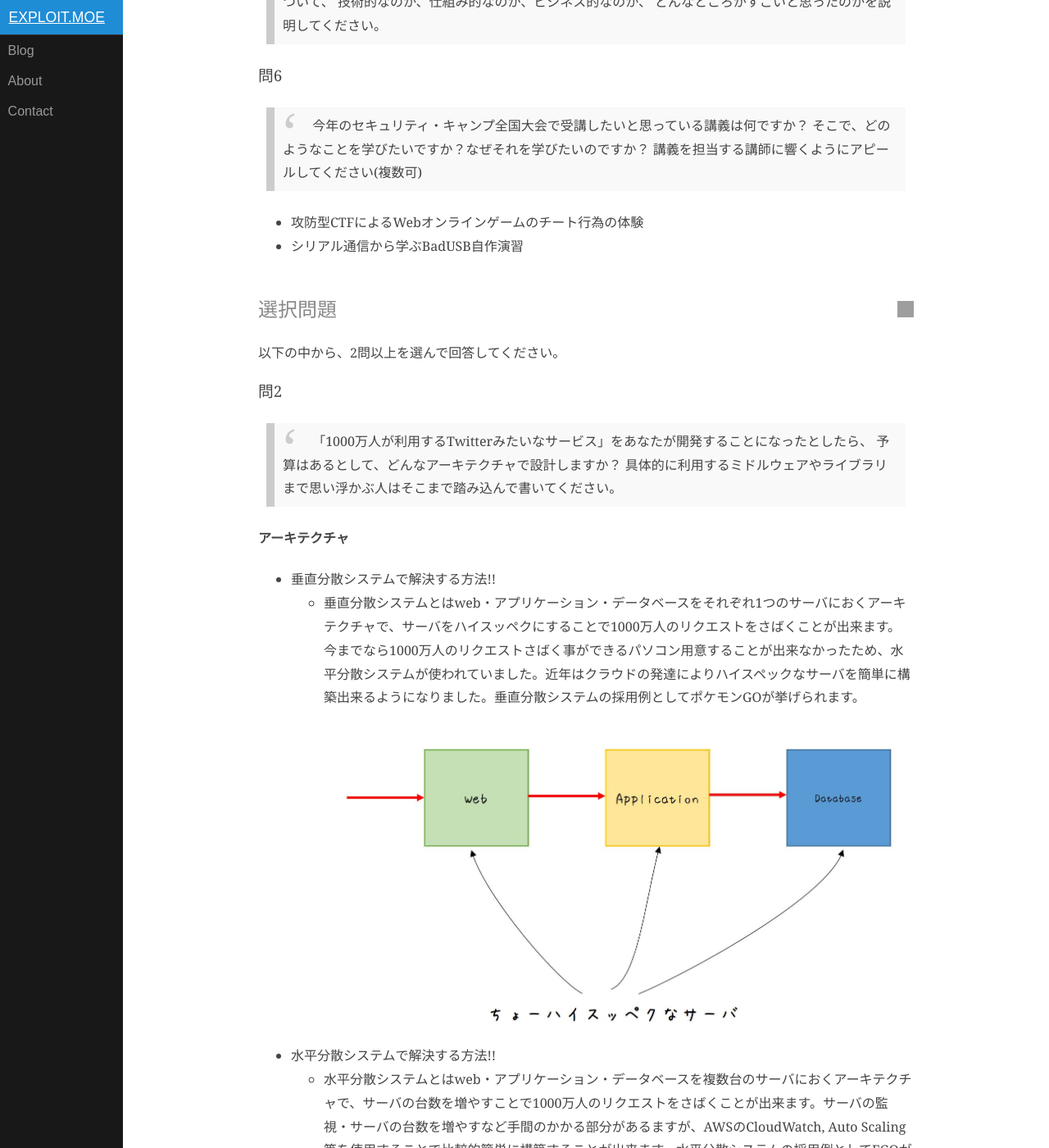
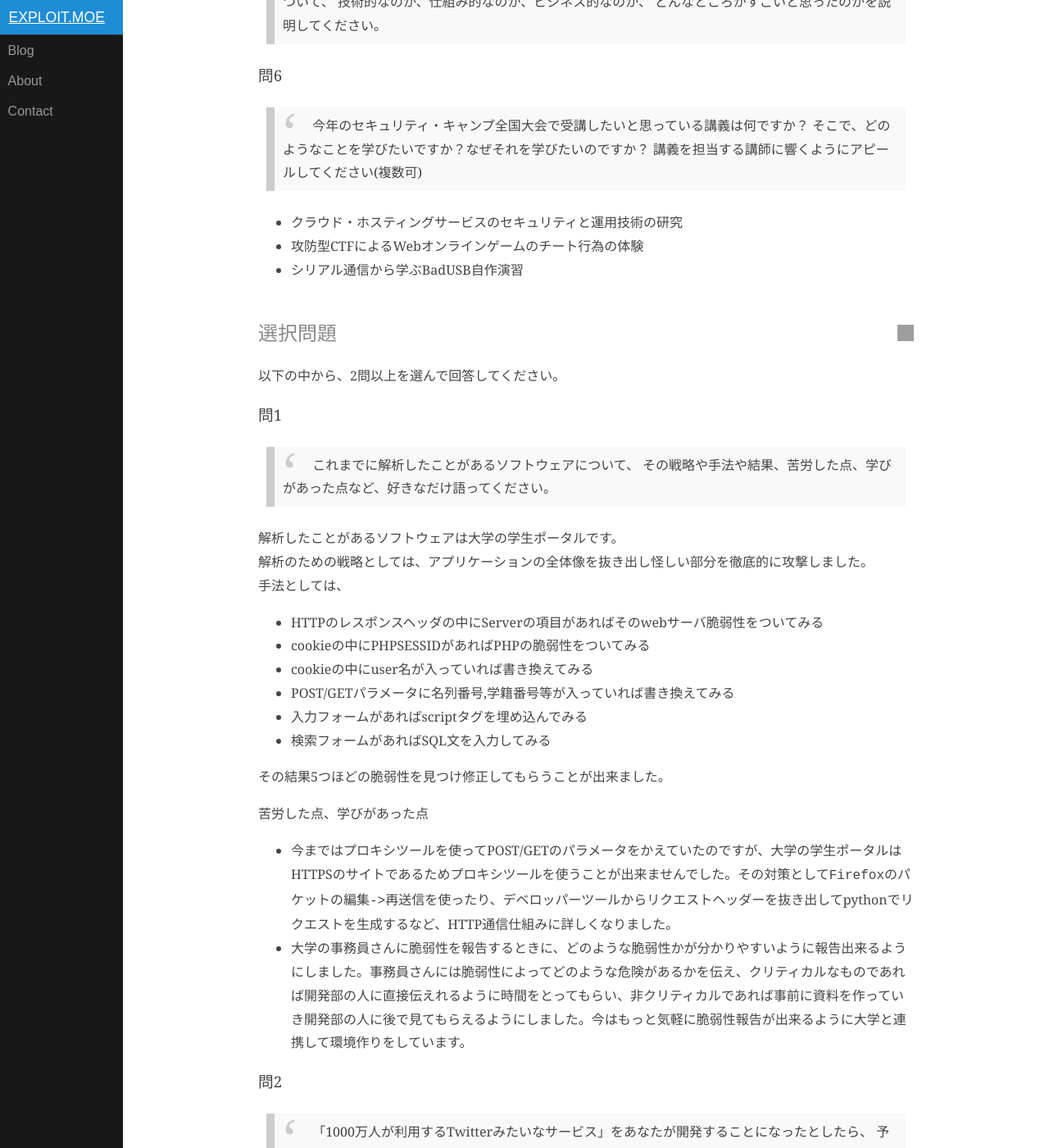
Before and after one commit to HayatoDoi/HayatoDoi.github.io, a Jekyll site: the page built from _posts/2018-05-28-seccamp2018_ans.md, in a window 1280 px wide and 1400 px high, scrolled down 4879 px. Shown: the whole window at 82% size. Built offline with Jekyll 4.4.1, drawn with Linux system fonts in a browser that asks for light colours; nearby versions of some CDN libraries; some of the changed text lies outside the part shown; grey boxes are pictures that could not be loaded.

Commit message:
共通問題の完成

```diff
--- a/_posts/2018-05-28-seccamp2018_ans.md
+++ b/_posts/2018-05-28-seccamp2018_ans.md
@@ -111,6 +111,7 @@ private : true
 > そこで、どのようなことを学びたいですか？なぜそれを学びたいのですか？
 > 講義を担当する講師に響くようにアピールしてください(複数可)
 
+- クラウド・ホスティングサービスのセキュリティと運用技術の研究
 - 攻防型CTFによるWebオンラインゲームのチート行為の体験
 - シリアル通信から学ぶBadUSB自作演習
 
@@ -118,6 +119,25 @@ private : true
 ## 選択問題
 
 以下の中から、2問以上を選んで回答してください。
+
+### 問1
+> これまでに解析したことがあるソフトウェアについて、 その戦略や手法や結果、苦労した点、学びがあった点など、好きなだけ語ってください。
+
+  解析したことがあるソフトウェアは大学の学生ポータルです。
+  解析のための戦略としては、アプリケーションの全体像を抜き出し怪しい部分を徹底的に攻撃しました。
+  手法としては、
+  - HTTPのレスポンスヘッダの中にServerの項目があればそのwebサーバ脆弱性をついてみる
+  - cookieの中にPHPSESSIDがあればPHPの脆弱性をついてみる
+  - cookieの中にuser名が入っていれば書き換えてみる
+  - POST/GETパラメータに名列番号,学籍番号等が入っていれば書き換えてみる
+  - 入力フォームがあればscriptタグを埋め込んでみる
+  - 検索フォームがあればSQL文を入力してみる
+
+  その結果5つほどの脆弱性を見つけ修正してもらうことが出来ました。
+
+  苦労した点、学びがあった点
+  - 今まではプロキシツールを使ってPOST/GETのパラメータをかえていたのですが、大学の学生ポータルはHTTPSのサイトであるためプロキシツールを使うことが出来ませんでした。その対策として`Firefoxのパケットの編集->再送信`を使ったり、デベロッパーツールからリクエストヘッダーを抜き出してpythonでリクエストを生成するなど、HTTP通信仕組みに詳しくなりました。
+  - 大学の事務員さんに脆弱性を報告するときに、どのような脆弱性かが分かりやすいように報告出来るようにしました。事務員さんには脆弱性によってどのような危険があるかを伝え、クリティカルなものであれば開発部の人に直接伝えれるように時間をとってもらい、非クリティカルであれば事前に資料を作っていき開発部の人に後で見てもらえるようにしました。今はもっと気軽に脆弱性報告が出来るように大学と連携して環境作りをしています。
 
 ### 問2
 > 「1000万人が利用するTwitterみたいなサービス」をあなたが開発することになったとしたら、
```
Also changed, not shown: other parts of _posts/2018-05-28-seccamp2018_ans.md (+0 -4 lines).
